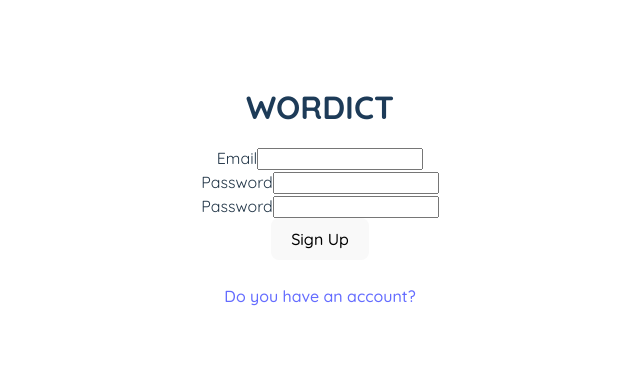
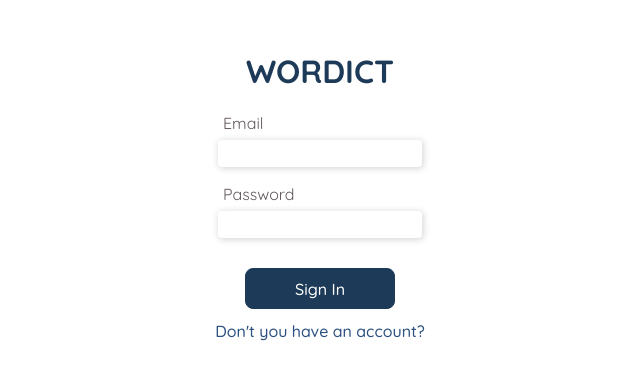
Before and after one commit to wordict/w-crx, a Vue app: page / in a window 1280 px wide. Shown: the part 212-592 px from the top of the page, without its empty margins (320-960 px from the left). Built offline with nearby package versions, Linux system fonts and the light colour scheme; a web font is replaced by a local one.

Commit message:
[ Enes / Ahmet ] router for SignIn and SignUp added.

```diff
--- a/package.json
+++ b/package.json
@@ -10,7 +10,8 @@
   },
   "dependencies": {
     "axios": "^0.27.2",
-    "vue": "^3.2.37"
+    "vue": "^3.2.37",
+    "vue-router": "^4.1.5"
   },
   "devDependencies": {
     "@crxjs/vite-plugin": "^1.0.14",
--- a/src/App.vue
+++ b/src/App.vue
@@ -1,15 +1,13 @@
 
 <template>
   <h1>WORDICT</h1>
-  <Signup/>
+  <router-view></router-view>
+
 </template>
 
 <script setup>
-import Signup from "./components/Signup.vue";
 
 </script>
-
-
 
 <style scoped>
 h1 {
```
Also changed, not shown: src/main.js (+16 -1 lines), 1 other file (tests, documents, lock files or other folders).
